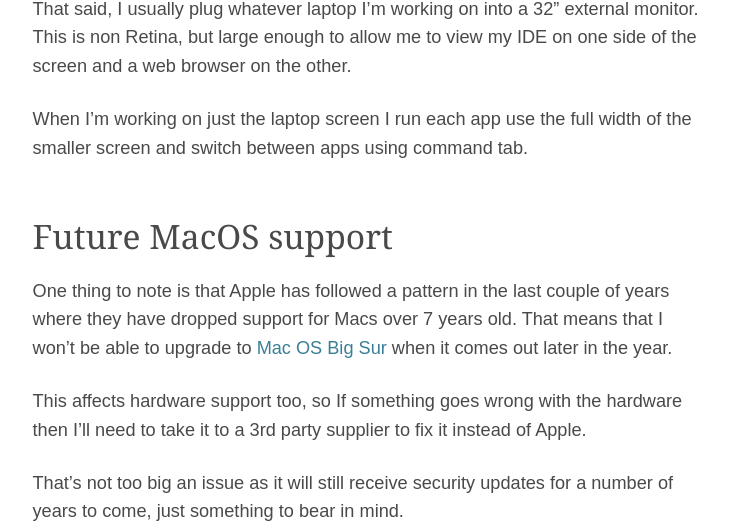
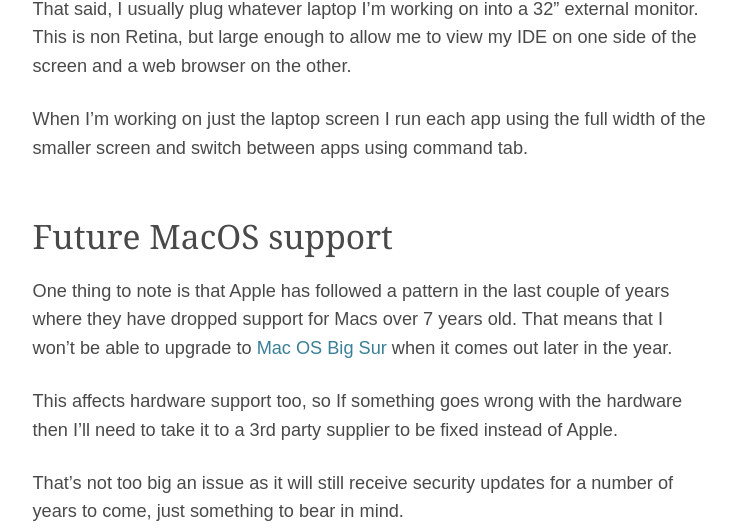
Before and after one commit to nbunner-personal/nigelbunner, a Jekyll site: the page built from _posts/2020-07-12-modern-web-development-on-an-8-year-old-Mac.md, in a window 1280 px wide and 900 px high, scrolled down 2669 px. Shown: the part 151-680 px from the top of the window, without its empty margins (486-1223 px from the left). Built offline with Jekyll 4.4.1, drawn with Linux system fonts in a browser that asks for light colours; some of the changed text lies outside the part shown.

Commit message:
Fixes typos

```diff
--- a/_posts/2020-07-12-modern-web-development-on-an-8-year-old-Mac.md
+++ b/_posts/2020-07-12-modern-web-development-on-an-8-year-old-Mac.md
@@ -7,7 +7,7 @@
 description: Is it really possible to do modern web development on an 8 year old Mac? read on to find out the pros and cons of such a setup.
 ---
 
-There’s a question that often gets asked on computer and web development forums.  Is the current,cheapest Mac laptop going to be powerful enough for web development? Usually the computer in question is something like the 2019 MacBook Air.
+There’s a question that often gets asked on computer and web development forums.  Is the current, cheapest Mac laptop going to be powerful enough for web development? Usually the computer in question is something like the 2019 MacBook Air.
 
 Common questions include:
 
@@ -59,12 +59,12 @@
 
 That said, I usually plug whatever laptop I’m working on into a 32” external monitor. This is non Retina, but large enough to allow me to view my IDE on one side of the screen and a web browser on the other.
 
-When I’m working on just the laptop screen I run each app use the full width of the smaller screen and switch between apps using command tab.
+When I’m working on just the laptop screen I run each app using the full width of the smaller screen and switch between apps using command tab.
 
 ## Future MacOS support
 One thing to note is that Apple has followed a pattern in the last couple of years where they have dropped support for Macs over 7 years old. That means that I won’t be able to upgrade to [Mac OS Big Sur](https://www.apple.com/macos/big-sur-preview/) when it comes out later in the year.
 
-This affects hardware support too, so If something goes wrong with the hardware then I’ll need to take it to a 3rd party supplier to fix it instead of Apple.
+This affects hardware support too, so If something goes wrong with the hardware then I’ll need to take it to a 3rd party supplier to be fixed instead of Apple.
 
 That’s not too big an issue as it will still receive security updates for a number of years to come, just something to bear in mind.
 
--- a/sw.js
+++ b/sw.js
@@ -1,7 +1,7 @@
 ---
 layout: null
 ---
-const staticCacheName = 'nigelbunner-cache-v5.55';
+const staticCacheName = 'nigelbunner-cache-v5.56';
 
 const filesToCache = [
     {% for post in site.posts limit:5 %}
```
